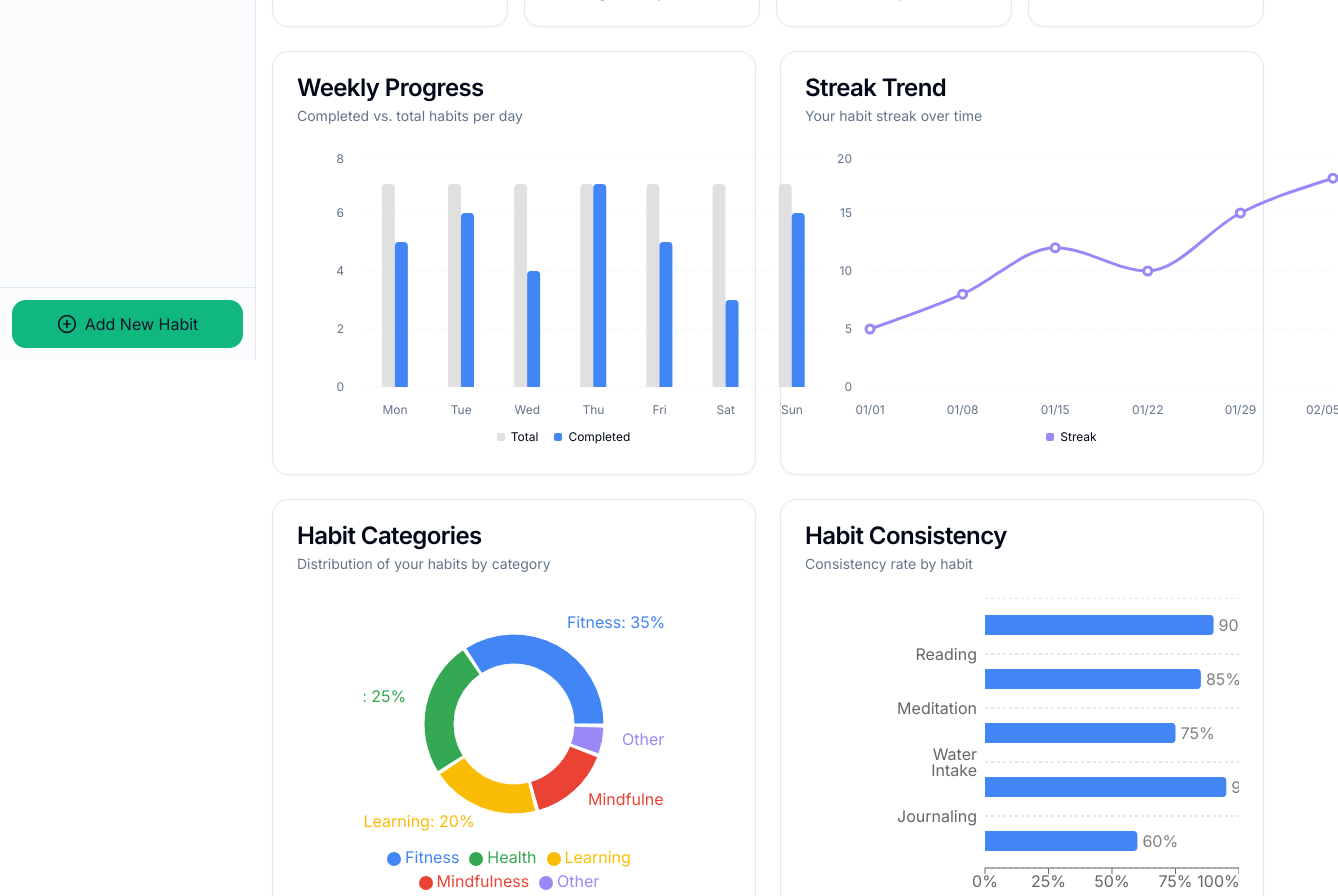
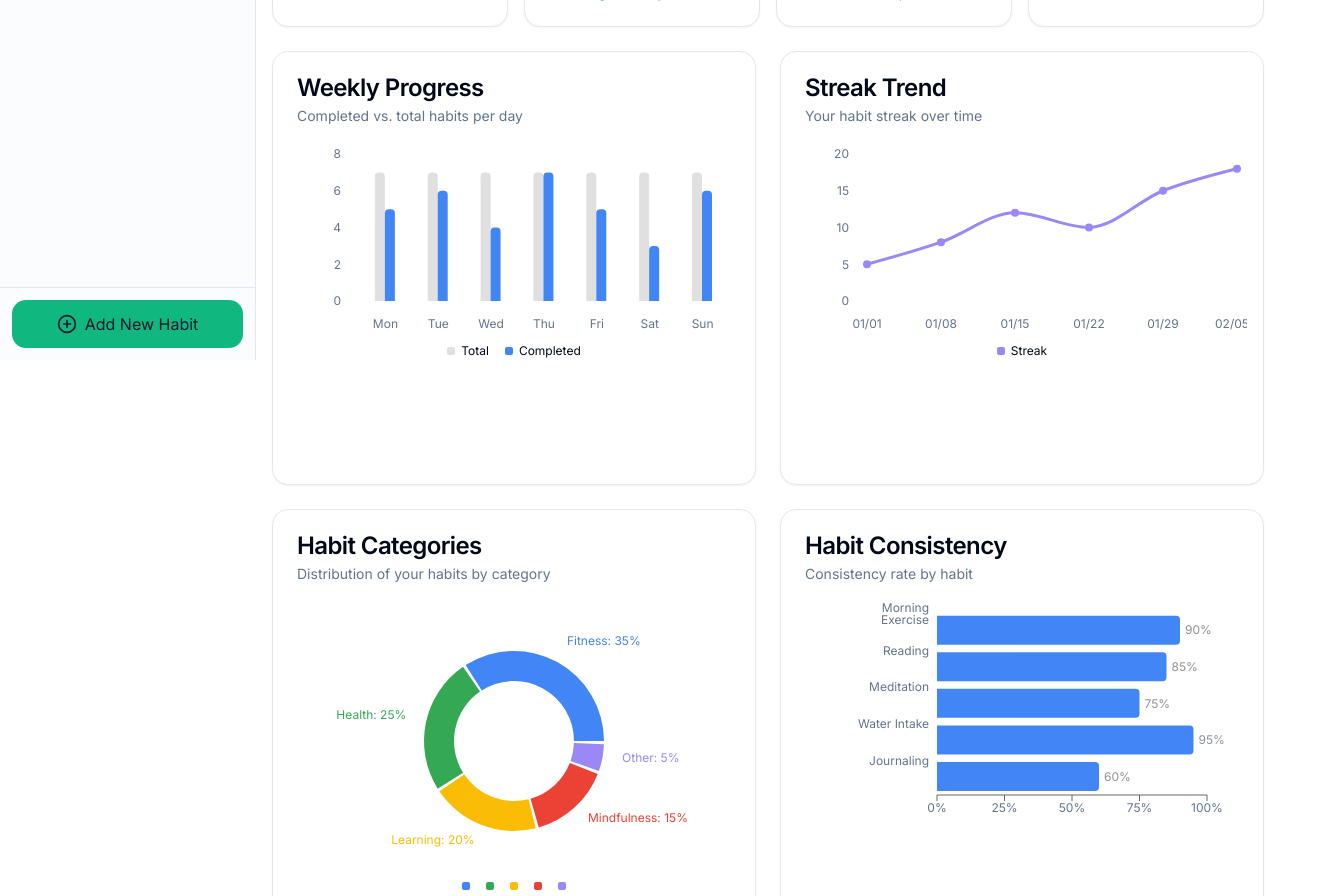
Before and after one commit to Jyoti0525/habitflow-canvas-ui, a React (Vite) app: page /analytics in a window 1280 px wide. Shown: the part 440-1336 px from the top of the page, 1338 px wide, since content can reach past the window. Built offline with nearby package versions, Linux system fonts and the light colour scheme; sample sign-in values are in the browser's storage.

Commit message:
Fix analytics page graphs
Fix the weekly progress and streak trend graphs on the analytics page.

```diff
--- a/src/pages/Analytics.tsx
+++ b/src/pages/Analytics.tsx
@@ -142,7 +142,7 @@ const Analytics = () => {
   const chartData = generateTimeRangeData(timeRange);
 
   return (
-    <div className="min-h-screen bg-background">
+    <div className="min-h-screen bg-background dark:bg-[#0e1525]">
       <Sidebar />
       <div className="flex-1 ml-[80px] lg:ml-64">
         <Header />
@@ -277,56 +277,89 @@ const Analytics = () => {
           </div>
 
           <div className="grid grid-cols-1 lg:grid-cols-2 gap-6 mb-6">
-            <Card>
-              <CardHeader>
+            <Card className="bg-card dark:bg-[#1a2332] border-border dark:border-gray-800">
+              <CardHeader className="pb-2">
                 <CardTitle>Weekly Progress</CardTitle>
                 <CardDescription>Completed vs. total habits per day</CardDescription>
               </CardHeader>
-              <CardContent>
-                <ChartContainer config={chartConfig} className="h-[300px]">
-                  <BarChart data={chartData} barGap={0} barCategoryGap="30%">
-                    <CartesianGrid strokeDasharray="3 3" vertical={false} />
+              <CardContent className="p-0">
+                <div className="w-full h-[350px] px-4 pb-4">
+                  <ChartContainer config={chartConfig}>
+                    <ResponsiveContainer width="100%" height="100%">
+                      <BarChart
+                        data={chartData}
+                        barGap={0}
+                        barCategoryGap="30%"
+                        margin={{ top: 20, right: 10, left: 10, bottom: 20 }}
+                      >
+                        <CartesianGrid strokeDasharray="3 3" vertical={false} stroke="rgba(255,255,255,0.1)" />
                         <XAxis
                           dataKey="day"
                           axisLine={false}
                           tickLine={false}
                           dy={10}
+                          tick={{ fontSize: 12, fill: '#8E9196' }}
                         />
                         <YAxis
                           axisLine={false}
                           tickLine={false}
                           dx={-10}
+                          tick={{ fontSize: 12, fill: '#8E9196' }}
                         />
                         <ChartTooltip
                           content={<ChartTooltipContent />}
+                          cursor={{ fill: 'rgba(255,255,255,0.05)' }}
                         />
-                    <Bar dataKey="total" fill="#E0E0E0" radius={[4, 4, 0, 0]} />
-                    <Bar dataKey="completed" fill="#4285F4" radius={[4, 4, 0, 0]} />
-                    <ChartLegend content={<ChartLegendContent />} />
+                        <Bar
+                          dataKey="total"
+                          fill="#E0E0E0"
+                          radius={[4, 4, 0, 0]}
+                          maxBarSize={45}
+                        />
+                        <Bar
+                          dataKey="completed"
+                          fill="#4285F4"
+                          radius={[4, 4, 0, 0]}
+                          maxBarSize={45}
+                        />
+                        <Legend
+                          content={<ChartLegendContent />}
+                          verticalAlign="bottom"
+                          height={36}
+                        />
                       </BarChart>
+                    </ResponsiveContainer>
                   </ChartContainer>
+                </div>
               </CardContent>
             </Card>
 
-            <Card>
-              <CardHeader>
+            <Card className="bg-card dark:bg-[#1a2332] border-border dark:border-gray-800">
+              <CardHeader className="pb-2">
                 <CardTitle>Streak Trend</CardTitle>
                 <CardDescription>Your habit streak over time</CardDescription>
               </CardHeader>
-              <CardContent>
-                <ChartContainer config={chartConfig} className="h-[300px]">
-                  <LineChart data={monthlyTrendData}>
-                    <CartesianGrid strokeDasharray="3 3" vertical={false} />
+              <CardContent className="p-0">
+                <div className="w-full h-[350px] px-4 pb-4">
+                  <ChartContainer config={chartConfig}>
+                    <ResponsiveContainer width="100%" height="100%">
+                      <LineChart
+                        data={monthlyTrendData}
+                        margin={{ top: 20, right: 10, left: 10, bottom: 20 }}
+                      >
+                        <CartesianGrid strokeDasharray="3 3" vertical={false} stroke="rgba(255,255,255,0.1)" />
                         <XAxis
                           dataKey="date"
                           axisLine={false}
                           tickLine={false}
                           dy={10}
+                          tick={{ fontSize: 12, fill: '#8E9196' }}
                         />
                         <YAxis
                           axisLine={false}
                           tickLine={false}
                           dx={-10}
+                          tick={{ fontSize: 12, fill: '#8E9196' }}
                         />
                         <ChartTooltip
                           content={<ChartTooltipContent />}
@@ -336,26 +369,33 @@ const Analytics = () => {
                           dataKey="streak"
                           stroke="#9b87f5"
                           strokeWidth={3}
-                      dot={{ r: 4 }}
-                      activeDot={{ r: 6 }}
+                          dot={{ fill: "#9b87f5", r: 4, strokeWidth: 0 }}
+                          activeDot={{ r: 6, fill: "#9b87f5" }}
                         />
-                    <ChartLegend content={<ChartLegendContent />} />
+                        <Legend
+                          content={<ChartLegendContent />}
+                          verticalAlign="bottom"
+                          height={36}
+                        />
                       </LineChart>
+                    </ResponsiveContainer>
                   </ChartContainer>
+                </div>
               </CardContent>
             </Card>
           </div>
 
           <div className="grid grid-cols-1 lg:grid-cols-2 gap-6">
-            <Card>
-              <CardHeader>
+            <Card className="bg-card dark:bg-[#1a2332] border-border dark:border-gray-800">
+              <CardHeader className="pb-2">
                 <CardTitle>Habit Categories</CardTitle>
                 <CardDescription>Distribution of your habits by category</CardDescription>
               </CardHeader>
-              <CardContent className="flex justify-center">
-                <div className="h-[300px] w-full max-w-[300px]">
+              <CardContent className="p-0">
+                <div className="w-full h-[350px] px-4 pb-4 flex justify-center">
+                  <ChartContainer config={chartConfig}>
                     <ResponsiveContainer width="100%" height="100%">
-                    <PieChart>
+                      <PieChart margin={{ top: 20, right: 0, left: 0, bottom: 20 }}>
                         <Pie
                           data={categoryData}
                           cx="50%"
@@ -371,51 +411,68 @@ const Analytics = () => {
                             <Cell key={`cell-${index}`} fill={entry.color} />
                           ))}
                         </Pie>
-                      <Tooltip formatter={(value) => `${value}%`} />
+                        <ChartTooltip
+                          content={<ChartTooltipContent />}
+                        />
                         <Legend
-                        layout="horizontal"
+                          content={<ChartLegendContent />}
                           verticalAlign="bottom"
-                        align="center"
-                        iconType="circle"
+                          height={36}
                         />
                       </PieChart>
                     </ResponsiveContainer>
+                  </ChartContainer>
                 </div>
               </CardContent>
             </Card>
 
-            <Card>
-              <CardHeader>
+            <Card className="bg-card dark:bg-[#1a2332] border-border dark:border-gray-800">
+              <CardHeader className="pb-2">
                 <CardTitle>Habit Consistency</CardTitle>
                 <CardDescription>Consistency rate by habit</CardDescription>
               </CardHeader>
-              <CardContent>
-                <div className="h-[300px]">
+              <CardContent className="p-0">
+                <div className="w-full h-[350px] px-4 pb-4">
+                  <ChartContainer config={chartConfig}>
                     <ResponsiveContainer width="100%" height="100%">
                       <BarChart
                         data={habitConsistencyData}
                         layout="vertical"
-                      barSize={20}
-                      margin={{ left: 120 }}
+                        margin={{ top: 20, right: 40, left: 40, bottom: 20 }}
                       >
-                      <CartesianGrid strokeDasharray="3 3" horizontal={true} vertical={false} />
-                      <XAxis type="number" domain={[0, 100]} tickFormatter={(value) => `${value}%`} />
+                        <CartesianGrid strokeDasharray="3 3" horizontal={true} vertical={false} stroke="rgba(255,255,255,0.1)" />
+                        <XAxis
+                          type="number"
+                          domain={[0, 100]}
+                          tickFormatter={(value) => `${value}%`}
+                          tick={{ fontSize: 12, fill: '#8E9196' }}
+                        />
                         <YAxis
                           dataKey="name"
                           type="category"
                           scale="band"
                           axisLine={false}
                           tickLine={false}
+                          width={100}
+                          tick={{ fontSize: 12, fill: '#8E9196' }}
                         />
-                      <Tooltip formatter={(value) => `${value}%`} />
+                        <ChartTooltip
+                          content={<ChartTooltipContent />}
+                        />
                         <Bar
                           dataKey="consistency"
                           fill="#4285F4"
                           radius={[0, 4, 4, 0]}
-                        label={{ position: 'right', formatter: (value) => `${value}%` }}
+                          label={{
+                            position: 'right',
+                            formatter: (value: number) => `${value}%`,
+                            fill: '#8E9196',
+                            fontSize: 12
+                          }}
                         />
                       </BarChart>
                     </ResponsiveContainer>
+                  </ChartContainer>
                 </div>
               </CardContent>
             </Card>
```
Lines whose indentation alone changed are shown as unchanged.
